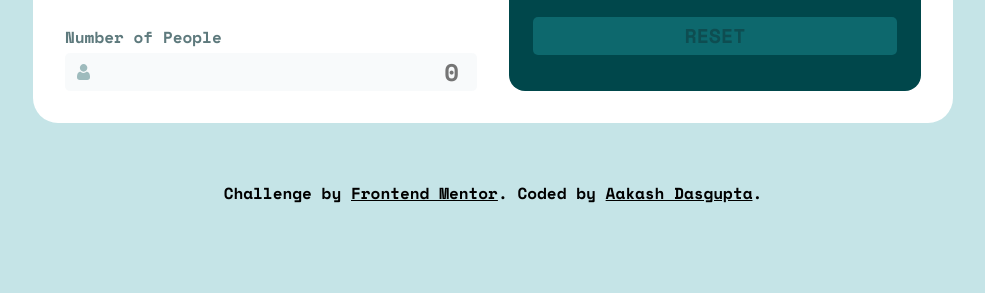
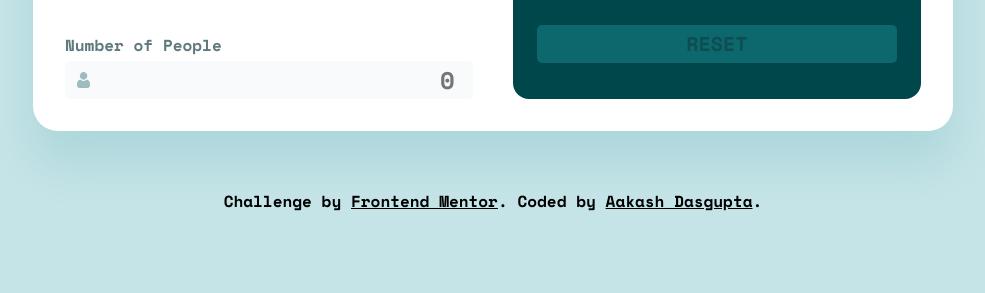
Before and after one commit to a-d14/tip-calculator-frontend-mentor, a plain HTML site: page index.html in a window 1280 px wide. Shown: the part 507-800 px from the top of the page, without its empty margins (147-1132 px from the left). Drawn offline with nearby package versions, Linux system fonts and the light colour scheme.

Commit message:
(feat): added box shadow

```diff
--- a/scss/abstracts/_variables.scss
+++ b/scss/abstracts/_variables.scss
@@ -1,5 +1,7 @@
 $primary-background: #C5E4E7;
 $label-color: #5E7A7D;
+$box-shadow-color: rgba(79, 166, 175, 0.2);
+
 $tip-selector-button-color: #00474B;
 
 $button-active-color: #26C2AE;
--- a/scss/components/_tip-calculator.scss
+++ b/scss/components/_tip-calculator.scss
@@ -90,7 +90,10 @@
             input {
                 padding-left: a.rem(18);
             }
+        }
 
+        @media all and (min-width: 768px) {
+            gap: a.rem(40);
         }
     }
 
@@ -150,7 +153,10 @@
 
     @media all and (min-width: 768px) {
         padding: a.rem(32);
+        gap: a.rem(40);
         flex-direction: row;
+
+        box-shadow: 0 32px 43px 0 a.$box-shadow-color;
 
         > * {
             width: calc(100% / 2 - (a.rem(32) / 2));;
```
Also changed, not shown: main.css.
